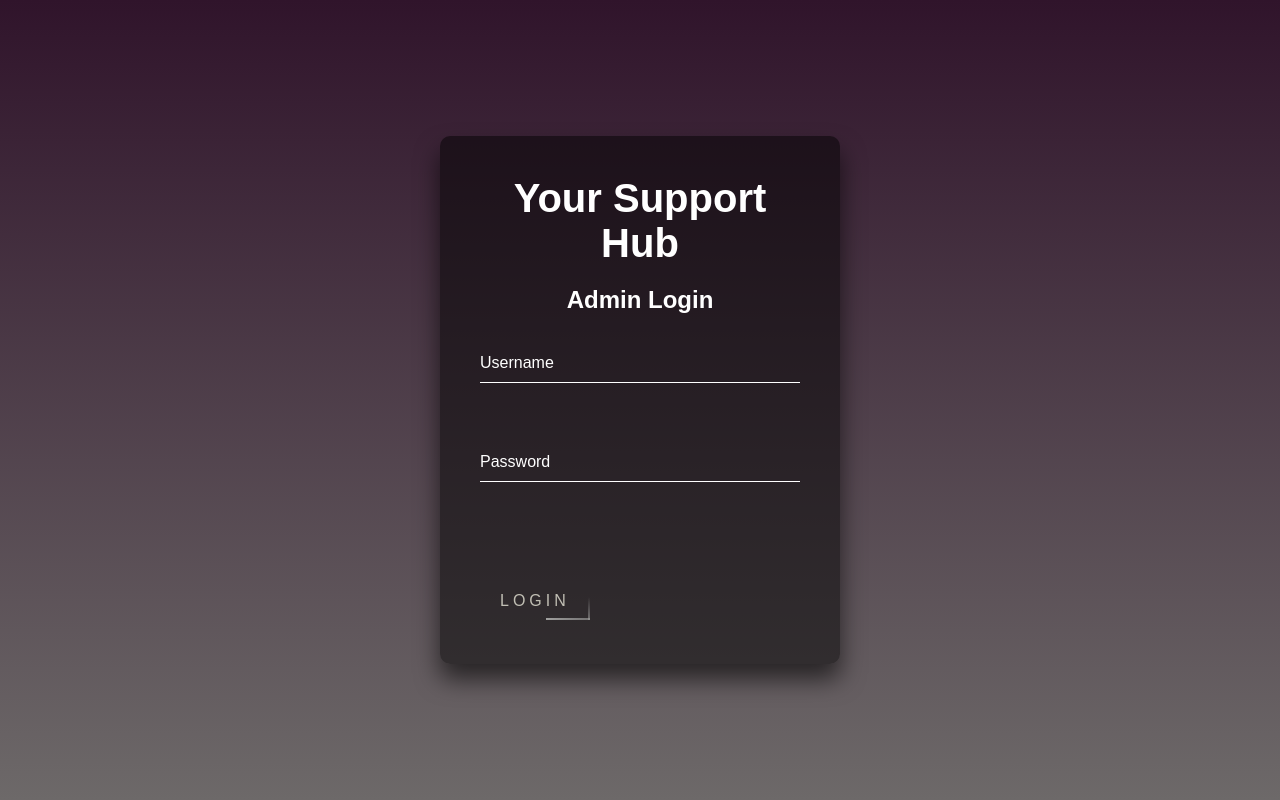
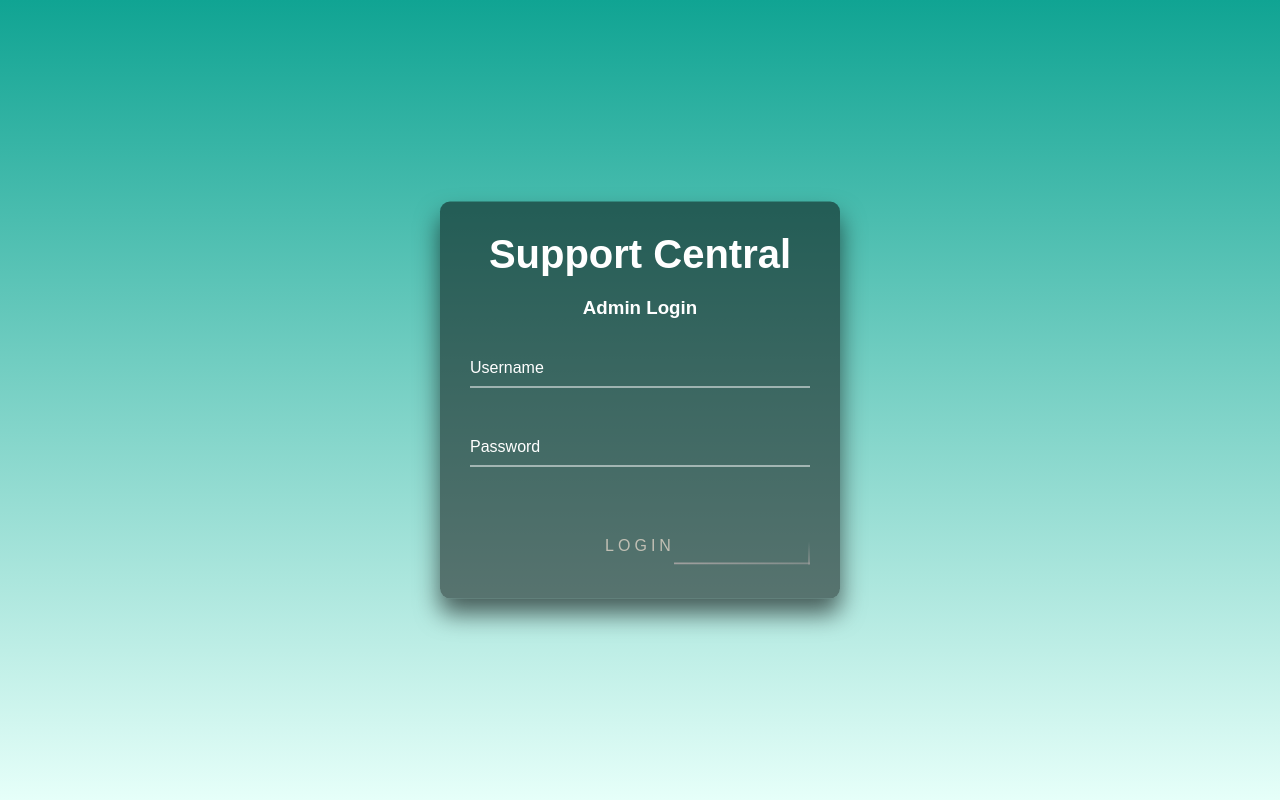
Before and after one commit to jancosares/django_project, a Django app: page / in a window 1280 px wide. Run offline with Django 5.2, Linux system fonts and the light colour scheme; parts of the project's set-up code (start-up, migrations or seed data) failed here and were passed over.

Commit message:
Modified the design of the login page for the admin side

```diff
--- a/messaging/templates/messaging/login.html
+++ b/messaging/templates/messaging/login.html
@@ -1,4 +1,3 @@
-
 {% load static %}
 
 <!DOCTYPE html>
@@ -15,7 +14,13 @@
         margin: 0;
         padding: 0;
         font-family: sans-serif;
-        background: linear-gradient(#30142b, #6d6969);
+        background: linear-gradient(rgb(16, 164, 147), rgb(230, 255, 249)); /* Gradient background */
+      }
+
+      /* Navbar styling */
+      .navbar {
+        background-color: rgb(16, 164, 147);
+        padding: 0px 20px;
       }
 
       /* Centering the form */
@@ -24,7 +29,7 @@
         top: 50%;
         left: 50%;
         width: 400px;
-        padding: 40px;
+        padding: 30px;
         transform: translate(-50%, -50%);
         background: rgba(0, 0, 0, 0.5);
         box-sizing: border-box;
@@ -32,14 +37,7 @@
         border-radius: 10px;
       }
 
-      /* Title styling */
-      .login-box h2 {
-        color: #fff;
-        text-align: center;
-        margin-bottom: 30px;
-      }
-
-      /* Your Support Hub title */
+      /* Support Title */
       .support-title {
         color: #fff;
         text-align: center;
@@ -48,6 +46,14 @@
         font-weight: bold;
       }
 
+      /* Title styling */
+      .login-box h3 {
+        color: #fff;
+        text-align: center;
+        margin-bottom: 30px;
+      }
+
+      /* User input box styling */
       .user-box {
         position: relative;
         margin-bottom: 30px;
@@ -58,7 +64,7 @@
         padding: 10px 0;
         font-size: 16px;
         color: #fff;
-        margin-bottom: 30px;
+        margin-bottom: 10px;
         border: none;
         border-bottom: 1px solid #fff;
         outline: none;
@@ -81,8 +87,8 @@
       .user-box input:valid ~ label {
         top: -20px;
         left: 0;
-        color: #4e4641;
-        font-size: 12px;
+        color: #fff;
+        font-size: 10px;
       }
 
       /* Submit button styling */
@@ -96,12 +102,15 @@
         text-transform: uppercase;
         letter-spacing: 4px;
         overflow: hidden;
-        margin-top: 40px;
+        margin-top: 20px;
         transition: 0.5s;
+        width: 100%;
+        text-align: center;
+        box-sizing: border-box;
       }
 
       a:hover {
-        background: #171717;
+        background: rgb(50, 66, 63); /* Updated hover color */
         color: #fff;
         border-radius: 5px;
         box-shadow: 0 0 5px #bcbbb5,
@@ -187,17 +196,17 @@
   <body>
     <div class="login-box">
       <!-- Support Hub Title -->
-      <div class="support-title">Your Support Hub</div>
+      <div class="support-title">Support Central</div>
 
-      <h2>Admin Login</h2>
+      <h3>Admin Login</h3>
       <form method="POST">
         {% csrf_token %}
         <div class="user-box">
-          <input type="text" name="username" required="">
+          <input type="text" name="username" required=""/>
           <label>Username</label>
         </div>
         <div class="user-box">
-          <input type="password" name="password" required="">
+          <input type="password" name="password" required=""/>
           <label>Password</label>
         </div>
         <a href="#" onclick="this.closest('form').submit();">
```
